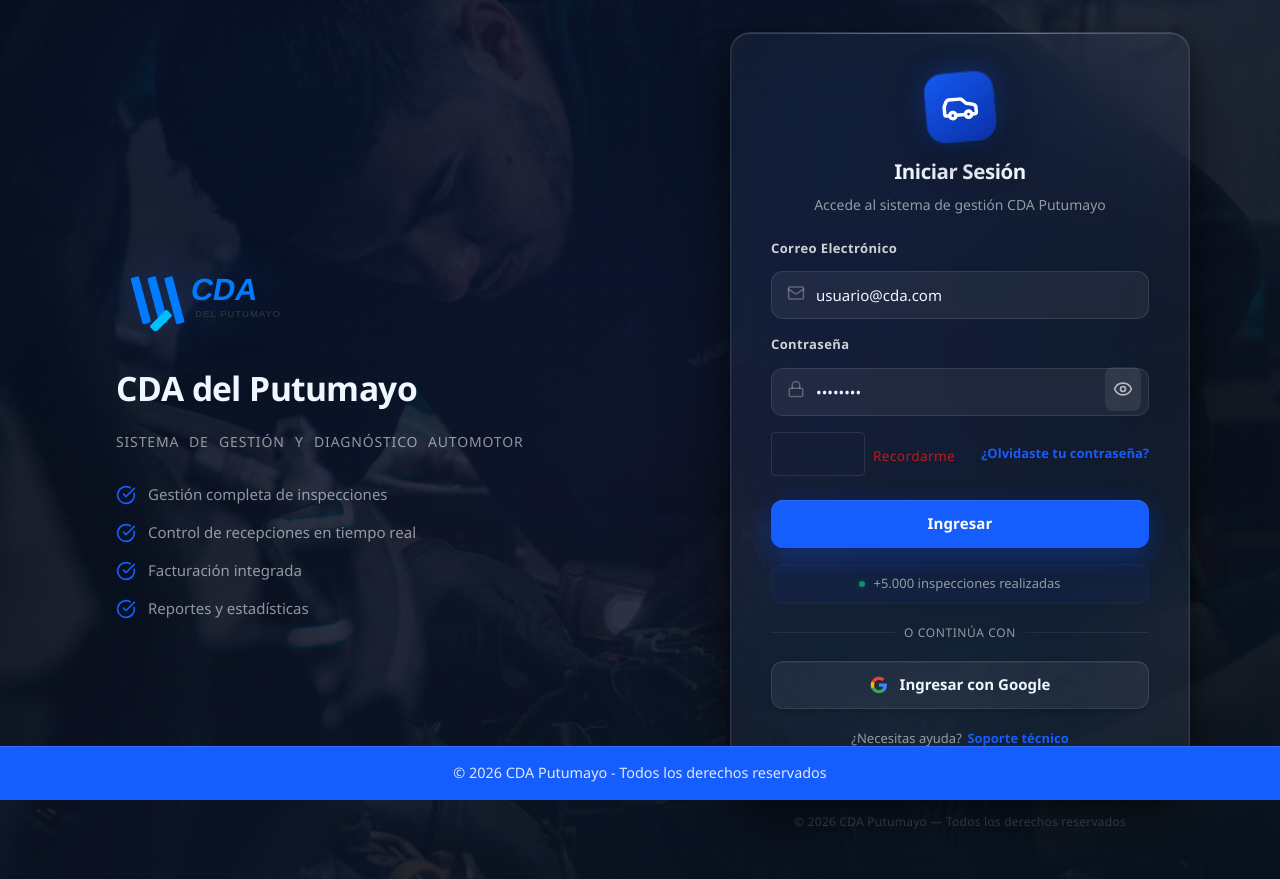
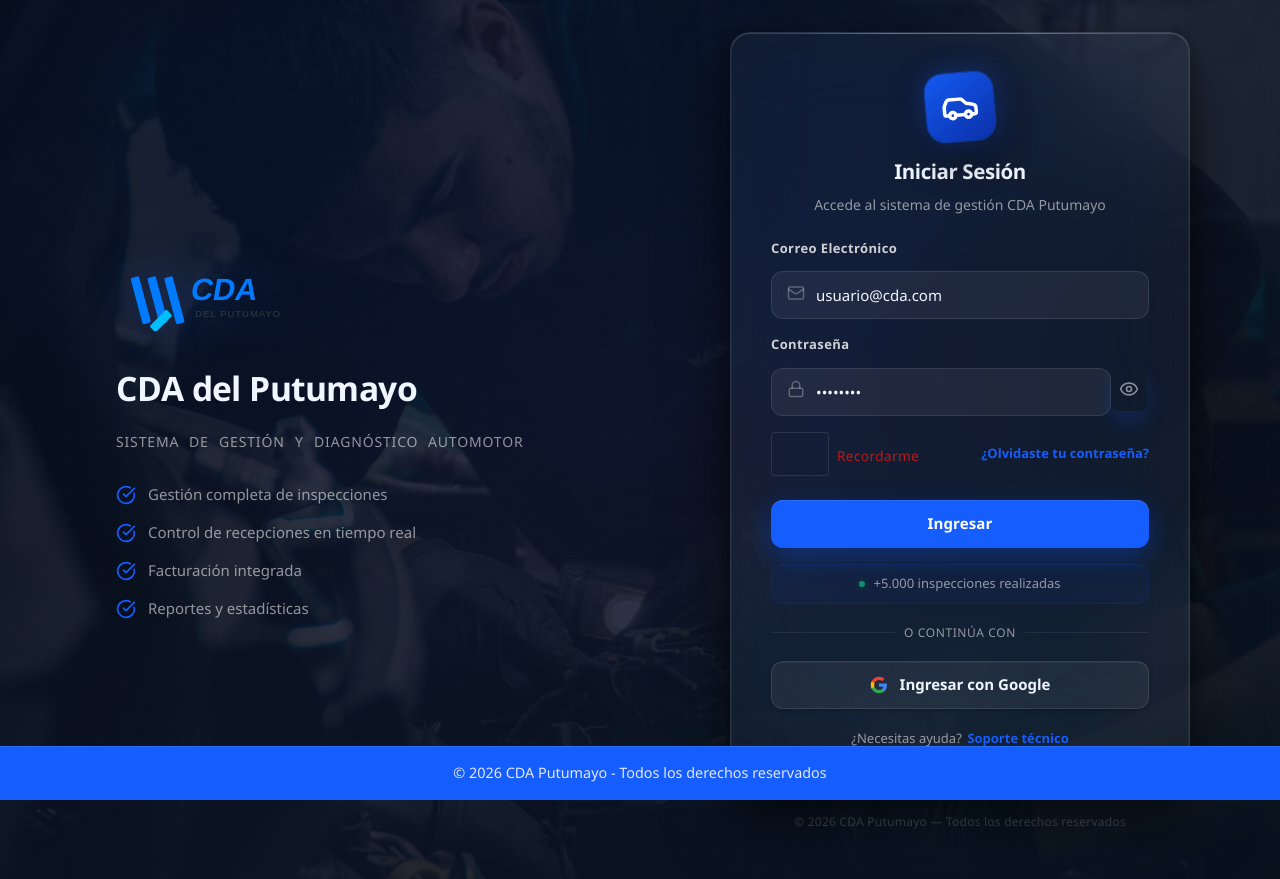
Before and after one commit to CDA-SYSTEM/FRONTEND_CDA, a React (Vite) app: page /login in a window 1280 px wide. Built offline with nearby package versions, Linux system fonts and the light colour scheme; no server answers.

Commit message:
fix: checkbox mas pequeno y toggle fijo en flex sin jitter

```diff
--- a/src/modules/auth/pages/LoginPage.css
+++ b/src/modules/auth/pages/LoginPage.css
@@ -359,7 +359,7 @@
 .form-grid input {
   padding: 0;
   height: var(--touch-target);
-  padding-inline: 2.75rem 3rem;
+  padding-inline: 2.75rem 0.75rem;
   border: 1px solid var(--border-input);
   border-radius: var(--radius-input);
   font-size: 0.9375rem;
@@ -373,6 +373,8 @@
     background   0.22s cubic-bezier(0.4, 0, 0.2, 1);
   box-sizing: border-box;
   width: 100%;
+  min-width: 0;
+  flex: 1;
   -webkit-text-fill-color: var(--text-primary);
   touch-action: manipulation;
   outline: none;
@@ -412,36 +414,29 @@
 
 /* Password toggle */
 .input-toggle {
-  position: absolute;
-  right: 0.5rem;
-  top: 50%;
-  transform: translateY(-50%);
   display: flex;
   align-items: center;
   justify-content: center;
   width: 2.25rem;
   height: 2.25rem;
   border: none;
-  background: rgba(255, 255, 255, 0.08);
-  color: rgba(255, 255, 255, 0.65);
+  background: transparent;
+  color: rgba(255, 255, 255, 0.5);
   cursor: pointer;
   border-radius: 8px;
-  transition: color 0.15s, background 0.15s, box-shadow 0.15s;
-  z-index: 2;
+  transition: color 0.15s, background 0.15s;
   padding: 0;
-  box-shadow: 0 0 0 transparent;
   flex-shrink: 0;
+  margin-inline: 0 0.125rem;
 }
 
 .input-toggle:hover {
   color: #ffffff;
-  background: rgba(21, 93, 252, 0.25);
-  box-shadow: 0 0 12px rgba(21, 93, 252, 0.20);
+  background: rgba(255, 255, 255, 0.07);
 }
 
 .input-toggle:active {
-  background: rgba(21, 93, 252, 0.35);
-  box-shadow: 0 0 8px rgba(21, 93, 252, 0.15);
+  background: rgba(255, 255, 255, 0.12);
 }
 
 .input-toggle svg {
@@ -475,10 +470,10 @@
 .checkbox-label input[type="checkbox"] {
   appearance: none;
   -webkit-appearance: none;
-  width: 1.1rem;
-  height: 1.1rem;
+  width: 0.85rem;
+  height: 0.85rem;
   border: 1.5px solid var(--border-input);
-  border-radius: 4px;
+  border-radius: 3px;
   background: transparent;
   cursor: pointer;
   flex-shrink: 0;
@@ -497,10 +492,10 @@
   position: absolute;
   top: 45%;
   left: 50%;
-  width: 5px;
-  height: 9px;
+  width: 4px;
+  height: 7px;
   border: solid #fff;
-  border-width: 0 2px 2px 0;
+  border-width: 0 1.5px 1.5px 0;
   transform: translate(-50%, -50%) rotate(45deg);
 }
 
```
